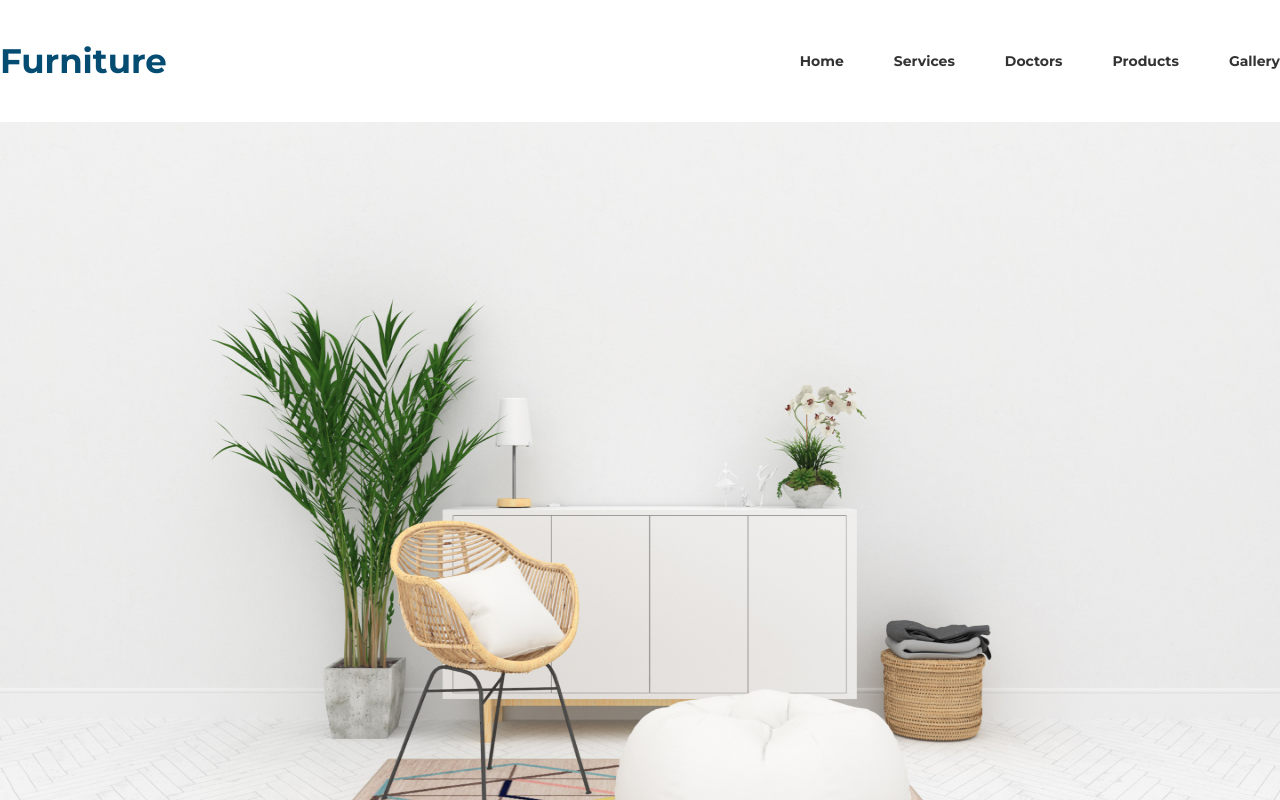
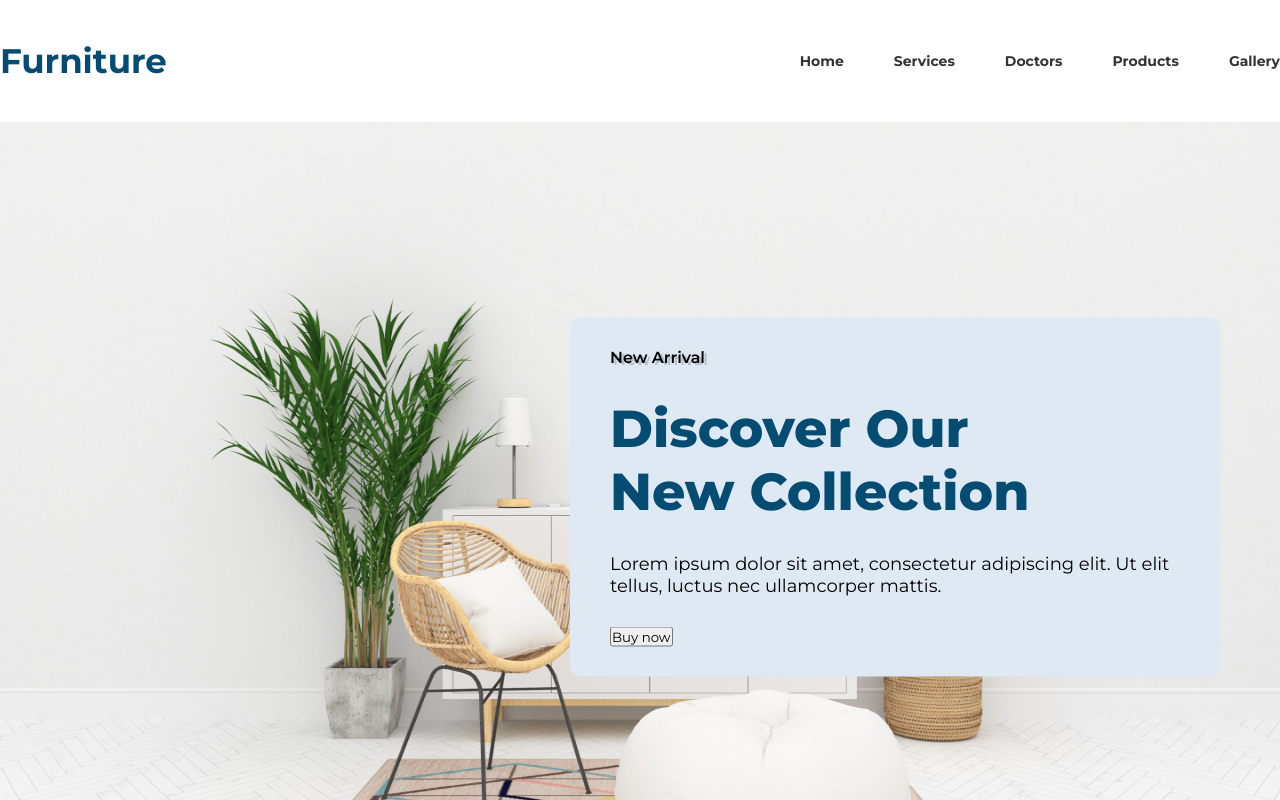
Before and after one commit to plphuc/furniture-web-tgi, a React (Create React App) app: page / in a window 1280 px wide. Shown: the top 800 px of the page. Built offline with nearby package versions, Linux system fonts and the light colour scheme.

Commit message:
[add] Cover component

```diff
--- a/src/components/Cover/Cover.js
+++ b/src/components/Cover/Cover.js
@@ -1,11 +1,32 @@
 import React from 'react';
 import { cover } from 'assets/images';
 import styles from './Cover.module.css';
+import classNames from 'classnames';
 
 function Cover(props) {
   return (
     <div className={styles.wrapper}>
       <img src={cover} alt="cover" />
+      <div
+        className={classNames(
+          styles.contentWrapper,
+          'flexWrapper',
+          'flexColumnWrapper'
+        )}
+      >
+        <span className={styles.categoryContainer}>New Arrival</span>
+        <div className={styles.titleWrapper}>
+          <span className={styles.titleContainer}>Discover Our</span>
+          <span className={styles.titleContainer}>New Collection</span>
+        </div>
+        <span className={styles.descriptionContainer}>
+          Lorem ipsum dolor sit amet, consectetur adipiscing elit. Ut elit
+          tellus, luctus nec ullamcorper mattis.
+        </span>
+        <button>
+          <a href="/shopping">Buy now</a>
+        </button>
+      </div>
     </div>
   );
 }
--- a/src/components/Cover/Cover.module.css
+++ b/src/components/Cover/Cover.module.css
@@ -1,7 +1,41 @@
 .wrapper {
-
+  height: var(--cover-height);
+  position: relative;
   & img {
-    height: var(--cover-height);
+    height: 100%;
     width: 100%;
   }
 }
+
+.contentWrapper {
+  background-color: #dfe9f4;
+  position: absolute;
+  padding: 3rem 4rem;
+  right: 60px;
+  top: 50%;
+  width: 650px;
+  box-sizing: border-box;
+  border-radius: 10px;
+  align-items: flex-start;
+  gap: 3rem;
+  transform: translateY(-50%);
+
+  & .categoryContainer {
+    font-weight: 600;
+    font-size: 1.6rem;
+    text-shadow: 3px 2px rgb(17 16 16 / 20%);
+  }
+
+  & .descriptionContainer {
+    font-size: 1.8rem;
+  }
+}
+
+.titleWrapper {
+  & .titleContainer {
+    display: block;
+    font-size: 5.2rem;
+    font-weight: 800;
+    color: var(--brand-identity-color);
+  }
+}
```
